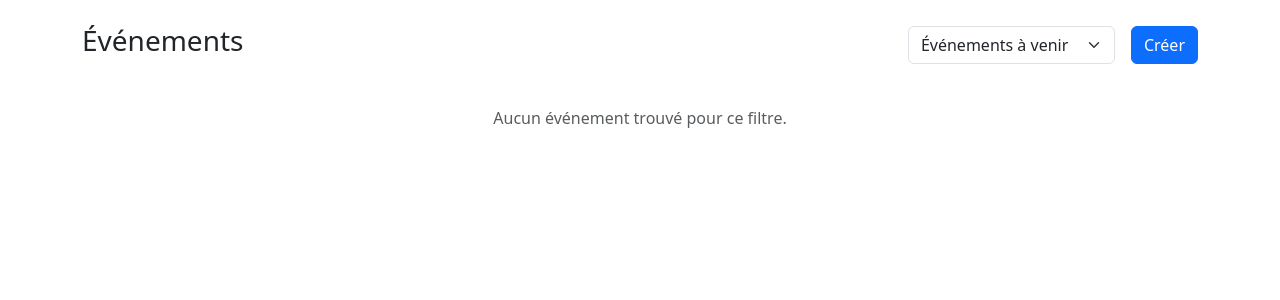
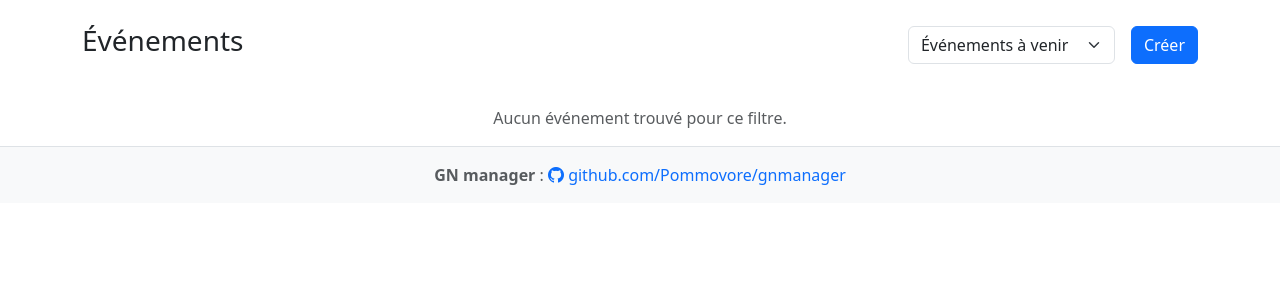
Before and after one commit to Pommovore/gnmanager, a Flask app: page /dashboard in a window 1280 px wide. Shown: the part 56-356 px from the top of the page. Run offline with Flask 3, Linux system fonts and the light colour scheme; the visitor is signed in with stand-in values (Sample User, id 1); data that the repository does not hold is empty.

Commit message:
ajout du footer et de la licence copyleft

```diff
--- a/templates/base.html
+++ b/templates/base.html
@@ -265,6 +265,19 @@
         });
     </script>
     {% block scripts %}{% endblock %}
+
+    <!-- Footer -->
+    <footer class="footer mt-auto py-3 bg-light border-top">
+        <div class="container text-center">
+            <p class="text-muted mb-0">
+                <strong>GN manager</strong> :
+                <a href="https://github.com/Pommovore/gnmanager" target="_blank" rel="noopener noreferrer"
+                    class="text-decoration-none">
+                    <i class="bi bi-github"></i> github.com/Pommovore/gnmanager
+                </a>
+            </p>
+        </div>
+    </footer>
 </body>
 
 </html>
```
Also changed, not shown: LICENSE.md (added), README.md.
